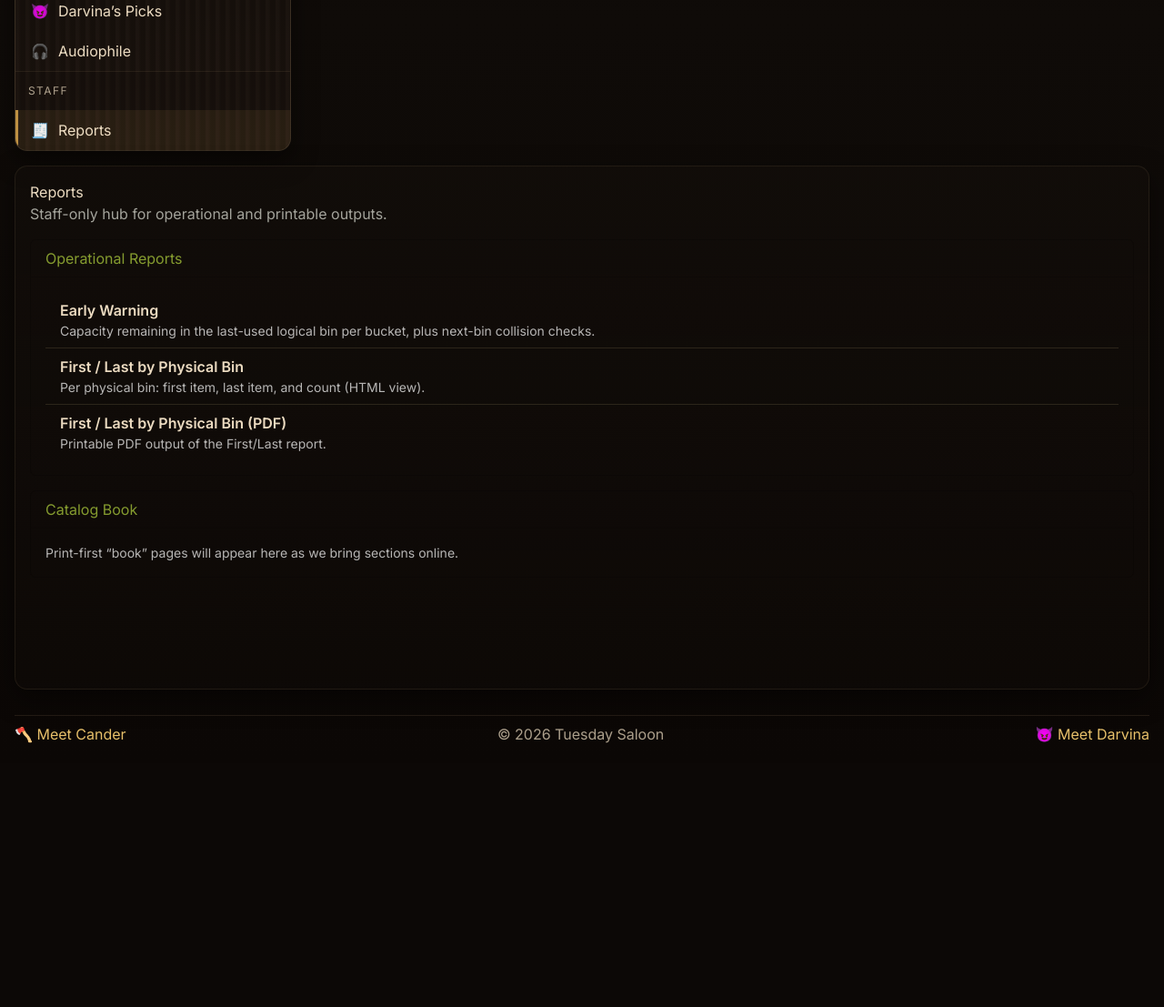
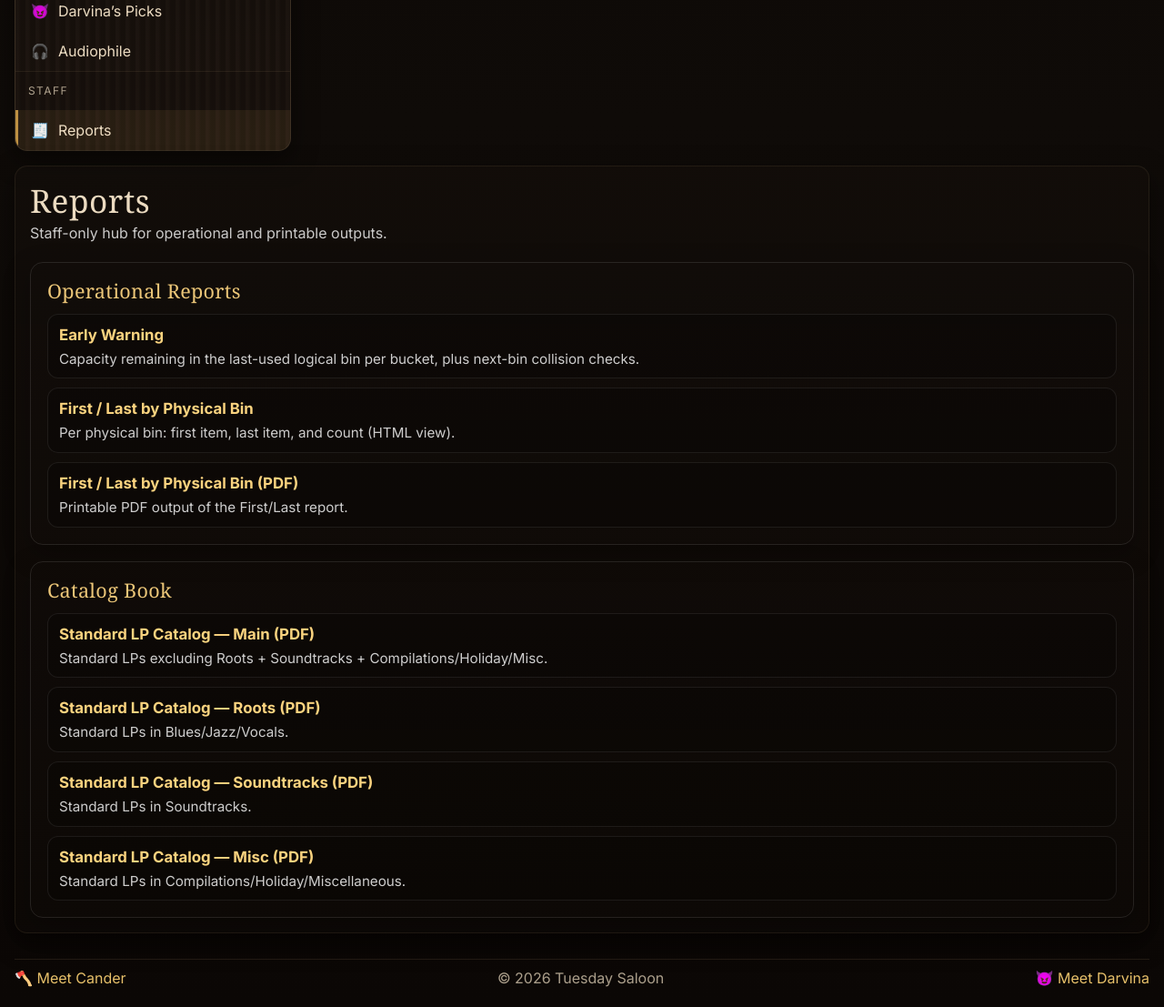
Before and after one commit to ggrg7c5wzp-ux/media-management-system, a Django app: page /reports/ in a window 1280 px wide. Shown: the part 521-1628 px from the top of the page at 91% size. Before the commit the page ends 1338 px from the top, so only its background shows below. Run offline with Django 5.2, Linux system fonts and the light colour scheme; the visitor is signed in with stand-in values (Sample User, id 1); parts of the project's set-up code (start-up, migrations or seed data) failed here and were passed over; some web fonts are replaced.

Commit message:
Reports V2.55

```diff
--- a/src/catalog/templates/catalog/reports_index.html
+++ b/src/catalog/templates/catalog/reports_index.html
@@ -1,34 +1,134 @@
 {% extends "catalog/base.html" %}
+{% load static %}
+
 {% block title %}Reports{% endblock %}
 
 {% block content %}
-  <div class="page-title">Reports</div>
 
-  <div class="text-muted mb-3" style="color: rgba(226, 228, 218, 0.7) !important;">
-    Staff-only hub for operational and printable outputs.
+<style>
+  /* Page-scoped polish for Reports only */
+  .reports-page h1 {
+    font-size: 2.2rem;
+    letter-spacing: 0.5px;
+    margin-bottom: 0.25rem;
+  }
+
+  .reports-page .subtitle {
+    color: rgba(255,255,255,0.78);
+    margin: 0 0 1.25rem 0;
+    max-width: 70ch;
+    line-height: 1.4;
+  }
+
+  .reports-page .section-title {
+    font-size: 1.35rem;
+    margin: 0 0 0.75rem 0;
+    color: rgba(255, 215, 130, 0.92); /* warm gold */
+    letter-spacing: 0.3px;
+  }
+
+  .reports-page .card {
+    padding: 18px 18px;
+    border-radius: 14px;
+    border: 1px solid rgba(255,255,255,0.10);
+    background: rgba(0,0,0,0.25);
+    box-shadow: 0 10px 30px rgba(0,0,0,0.25);
+  }
+
+  .reports-page .report-list {
+    display: flex;
+    flex-direction: column;
+    gap: 10px;
+  }
+
+  .reports-page .report-row {
+    padding: 10px 12px;
+    border-radius: 12px;
+    border: 1px solid rgba(255,255,255,0.08);
+    background: rgba(0,0,0,0.20);
+  }
+
+  .reports-page .report-row:hover {
+    border-color: rgba(255, 215, 130, 0.35);
+    background: rgba(0,0,0,0.28);
+  }
+
+  .reports-page .report-title a {
+    font-size: 1.05rem;
+    font-weight: 650;
+    color: rgba(255, 215, 130, 0.98);
+    text-decoration: none;
+  }
+
+  .reports-page .report-title a:hover {
+    text-decoration: underline;
+    text-underline-offset: 3px;
+  }
+
+  .reports-page .report-desc {
+    margin-top: 4px;
+    color: rgba(255,255,255,0.80);
+    line-height: 1.35;
+    font-size: 0.95rem;
+    max-width: 90ch;
+  }
+
+  /* Your global .muted is too dark here; override locally */
+  .reports-page .muted {
+    color: rgba(255,255,255,0.70) !important;
+  }
+
+  .reports-page .hint {
+    color: rgba(255,255,255,0.68);
+    font-style: italic;
+    margin-top: 0.25rem;
+  }
+</style>
+
+<div class="page reports-page">
+  <h1>Reports</h1>
+  <p class="subtitle">Staff-only hub for operational and printable outputs.</p>
+
+  <div class="card">
+    <h2 class="section-title">Operational Reports</h2>
+
+    {% if operational_reports %}
+      <div class="report-list">
+        {% for r in operational_reports %}
+          <div class="report-row">
+            <div class="report-title">
+              <a href="{% url r.url %}">{{ r.title }}</a>
+            </div>
+            {% if r.desc %}
+              <div class="report-desc">{{ r.desc }}</div>
+            {% endif %}
+          </div>
+        {% endfor %}
+      </div>
+    {% else %}
+      <p class="hint">No operational reports configured.</p>
+    {% endif %}
   </div>
 
-  <div class="card mb-3" style="color: rgba(184, 218, 64, 0.7) !important;">
-    <div class="card-header">Operational Reports</div>
-    <div class="card-body">
-      <div class="list-group list-group-flush">
-        {% for r in operational_reports %}
-          <a class="list-group-item list-group-item-action bg-transparent text-light"
-             href="{% url r.url %}">
-            <div class="fw-semibold">{{ r.title }}</div>
-            <div class="small" style="color: rgba(255,255,255,.70);">{{ r.desc }}</div>
-          </a>
+  <div class="card" style="margin-top: 18px;">
+    <h2 class="section-title">Catalog Book</h2>
+
+    {% if catalog_book %}
+      <div class="report-list">
+        {% for r in catalog_book %}
+          <div class="report-row">
+            <div class="report-title">
+              <a href="{% url r.url %}">{{ r.title }}</a>
+            </div>
+            {% if r.desc %}
+              <div class="report-desc">{{ r.desc }}</div>
+            {% endif %}
+          </div>
         {% endfor %}
       </div>
-    </div>
+    {% else %}
+      <p class="hint">Print-first “book” pages will appear here as we bring sections online.</p>
+    {% endif %}
   </div>
-
-  <div class="card mb-3" style="color: rgba(184, 218, 64, 0.7) !important;">
-    <div class="card-header">Catalog Book</div>
-    <div class="card-body">
-      <div class="small" style="color: rgba(255,255,255,.70);">
-        Print-first “book” pages will appear here as we bring sections online.
-      </div>
-    </div>
-  </div>
+</div>
 {% endblock %}
--- a/src/catalog/urls.py
+++ b/src/catalog/urls.py
@@ -1,6 +1,6 @@
 from django.urls import path
 from django.views.generic import RedirectView
-from .views_reports import first_last_by_physical_bin_pdf, standard_lp_catalog_pdf
+
 from .views import (
     DashboardView,
     CatalogListView,
@@ -19,6 +19,15 @@ from .views import (
     FirstLastByBinView,
     RebinPreviewPdfView,
     StandardLPCatalogBookView,
+)
+
+from .views_reports import (
+    first_last_by_physical_bin_pdf,
+    standard_lp_catalog_pdf,
+    standard_lp_catalog_main_pdf,
+    standard_lp_catalog_roots_pdf,
+    standard_lp_catalog_soundtracks_pdf,
+    standard_lp_catalog_misc_pdf,
 )
 
 app_name = "catalog_public"
@@ -56,7 +65,15 @@ urlpatterns = [
     path("reports/early-warning/", EarlyWarningView.as_view(), name="report_early_warning"),
     path("reports/first-last/", FirstLastByBinView.as_view(), name="report_first_last"),
     path("reports/first-last.pdf", first_last_by_physical_bin_pdf, name="first_last_pdf"),
+
+    # Catalog Book
     path("reports/book/standard-lps/", StandardLPCatalogBookView.as_view(), name="book_standard_lps"),
     path("reports/book/standard-lps.pdf", standard_lp_catalog_pdf, name="book_standard_lps_pdf"),
+    path("reports/book/standard-lps-main.pdf", standard_lp_catalog_main_pdf, name="book_standard_lps_main_pdf"),
+    path("reports/book/standard-lps-roots.pdf", standard_lp_catalog_roots_pdf, name="book_standard_lps_roots_pdf"),
+    path("reports/book/standard-lps-soundtracks.pdf", standard_lp_catalog_soundtracks_pdf, name="book_standard_lps_soundtracks_pdf"),
+    path("reports/book/standard-lps-misc.pdf", standard_lp_catalog_misc_pdf, name="book_standard_lps_misc_pdf"),
 
+    # (Still here, but not part of Phase 4 requirements — you can remove later if you want)
+    path("reports/rebin-preview.pdf", RebinPreviewPdfView.as_view(), name="rebin_preview_pdf"),
 ]
--- a/src/catalog/views.py
+++ b/src/catalog/views.py
@@ -639,15 +639,26 @@ class ReportsLandingView(StaffOnlyMixin, TemplateView):
         # Catalog Book (print-first, PDF-ready)
         ctx["catalog_book"] = [
             {
-                "title": "Standard LP Catalog (HTML)",
-                "desc": "Printable-style page for the Standard LP section of the binder.",
-                "url": "catalog_public:book_standard_lps",
+                "title": "Standard LP Catalog — Main (PDF)",
+                "desc": "Standard LPs excluding Roots + Soundtracks + Compilations/Holiday/Misc.",
+                "url": "catalog_public:book_standard_lps_main_pdf",
             },
             {
-                "title": "Standard LP Catalog (PDF)",
-                "desc": "PDF output of the Standard LP catalog page.",
-                "url": "catalog_public:book_standard_lps_pdf",
+                "title": "Standard LP Catalog — Roots (PDF)",
+                "desc": "Standard LPs in Blues/Jazz/Vocals.",
+                "url": "catalog_public:book_standard_lps_roots_pdf",
             },
+            {
+                "title": "Standard LP Catalog — Soundtracks (PDF)",
+                "desc": "Standard LPs in Soundtracks.",
+                "url": "catalog_public:book_standard_lps_soundtracks_pdf",
+            },
+            {
+                "title": "Standard LP Catalog — Misc (PDF)",
+                "desc": "Standard LPs in Compilations/Holiday/Miscellaneous.",
+                "url": "catalog_public:book_standard_lps_misc_pdf",
+            },
+
         ]
 
         return ctx
```
Also changed, not shown: src/catalog/templates/catalog/book/standard_lp_catalog.html (+14 -6 lines), src/catalog/views_reports.py (+128 -19 lines), src/catalog/templates/catalog/book/book.css (line endings or trailing spaces).
